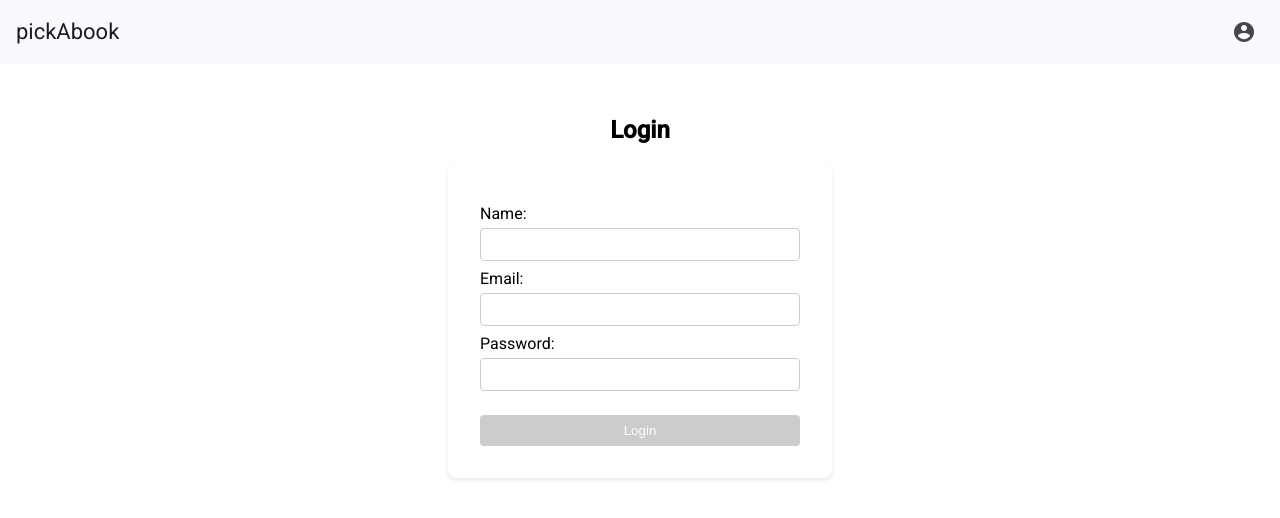
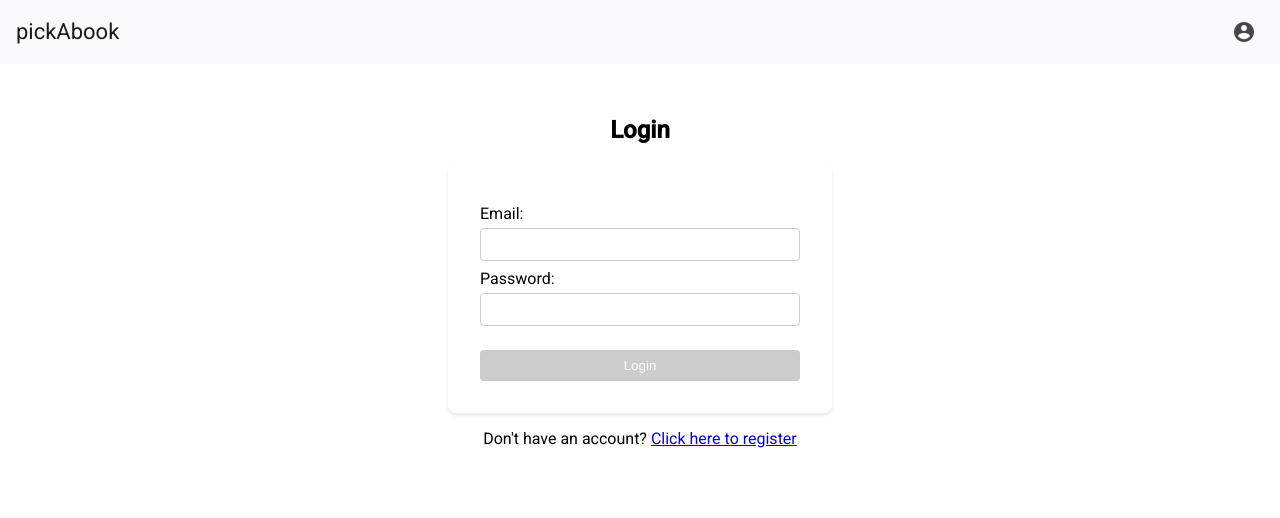
Before and after one commit to smhlanadev/mailgun-online-bookstore, an Angular app in the folder ui/: page /auth in a window 1280 px wide. Before the commit this address led to /login. Shown: the top 518 px of the page. Built offline with nearby package versions, Linux system fonts and the light colour scheme.

Commit message:
Use the same component for login and register.

```diff
--- a/ui/src/app/app.routes.ts
+++ b/ui/src/app/app.routes.ts
@@ -1,9 +1,9 @@
 import { Routes } from '@angular/router';
-import { LoginComponent } from './components/login/login.component';
+import { AuthComponent } from './components/auth/auth.component';
 import { StoreComponent } from './components/store/store.component';
 
 export const routes: Routes = [
-    { path: 'login', component: LoginComponent },
+    { path: 'auth', component: AuthComponent },
     { path: 'store', component: StoreComponent },
     { path: '', redirectTo: '/login', pathMatch: 'full' },
     { path: '**', redirectTo: '/login' }
--- /dev/null
+++ b/ui/src/app/components/auth/auth.component.html
@@ -0,0 +1,34 @@
+<div class="login-container">
+  <h2>{{ authMode === AuthMode.Login ? "Login" : "Register" }}</h2>
+
+  <form [formGroup]="authForm" (ngSubmit)="onSubmit()">
+    <div *ngIf="authMode === AuthMode.Register" class="form-control">
+      <label for="name">Name:</label>
+      <input type="text" id="name" formControlName="name" required>
+      <div *ngIf="authForm.get('name')?.invalid && authForm.get('name')?.touched" class="error">
+        Name is required
+      </div>
+    </div>
+
+    <label for="email">Email:</label>
+    <input type="text" id="email" formControlName="email" required>
+    <div *ngIf="authForm.get('email')?.invalid && authForm.get('email')?.touched" class="error">
+      Email is required
+    </div>
+
+    <label for="password">Password:</label>
+    <input type="password" id="password" formControlName="password" required>
+    <div *ngIf="authForm.get('password')?.invalid && authForm.get('password')?.touched" class="error">
+      Password is required
+    </div>
+
+    <button type="submit" [disabled]="authForm.invalid">Login</button>
+  </form>
+
+  <div *ngIf="authMode === AuthMode.Login" class="auth-switch">
+    Don't have an account? <a href="#" (click)="switchAuthMode($event)">Click here to register</a>
+  </div>
+  <div *ngIf="authMode === AuthMode.Register" class="auth-switch">
+    Already have an account? <a href="#" (click)="switchAuthMode($event)">Click here to login</a>
+  </div>
+</div>
--- a/ui/src/app/components/login/login.component.scss
+++ b/ui/src/app/components/auth/auth.component.scss
@@ -44,3 +44,18 @@ input {
   border: 1px solid #ccc;
   border-radius: 4px;
 }
+
+.auth-switch {
+  padding: 1rem;
+}
+
+.form-control {
+  display: flex;
+  flex-direction: column;
+}
+
+.error {
+  color: red;
+  margin-top: 0.1rem;
+  font-size: small;
+}
--- /dev/null
+++ b/ui/src/app/components/auth/auth.component.ts
@@ -0,0 +1,61 @@
+import { CommonModule } from '@angular/common';
+import { Component, OnInit } from '@angular/core';
+import { FormBuilder, FormGroup, FormsModule, ReactiveFormsModule, Validators } from '@angular/forms';
+import { ActivatedRoute, Router } from '@angular/router';
+
+@Component({
+  selector: 'app-auth',
+  imports: [FormsModule, ReactiveFormsModule, CommonModule],
+  templateUrl: './auth.component.html',
+  styleUrl: './auth.component.scss'
+})
+export class AuthComponent implements OnInit {
+  authForm: FormGroup;
+  AuthMode = AuthMode;
+  authMode: AuthMode = AuthMode.Login;
+
+  constructor(private router: Router, private formBuilder: FormBuilder, private route: ActivatedRoute) {
+    this.authForm = this.formBuilder.group({
+      name: ['', Validators.required],
+      email: ['', [Validators.required, Validators.email]],
+      password: ['', Validators.required]
+    });
+  }
+
+  ngOnInit(): void {}
+
+  onSubmit() {
+    if (this.authForm?.valid) {
+      const { email, password } = this.authForm.value;
+
+      if (email === 'user@g.com' && password === 'password') {
+        this.router.navigate(['/main']);
+      } else {
+        alert('Invalid credentials');
+      }
+    }
+  }
+
+  switchAuthMode(event: Event) {
+    event.preventDefault();
+    this.authMode = this.authMode === AuthMode.Login ? AuthMode.Register : AuthMode.Login;
+
+    this.router.navigate([], {
+      relativeTo: this.route,
+      queryParams: { mode: this.authMode.toLocaleLowerCase() },
+      queryParamsHandling: 'merge'
+    });
+    this.updateValidators();
+  }
+
+  updateValidators() {
+    this.authForm.clearValidators();
+    this.authForm.get('name')?.clearValidators();
+    this.authForm.reset();
+  }
+}
+
+export enum AuthMode {
+  Login = 'Login',
+  Register = 'Register'
+}
--- a/ui/src/app/components/login/login.component.html
+++ /dev/null
@@ -1,24 +0,0 @@
-<div class="login-container">
-  <h2>Login</h2>
-  <form [formGroup]="loginForm" (ngSubmit)="onLogin()">
-    <label for="name">Name:</label>
-    <input type="text" id="name" formControlName="name" required>
-    <div *ngIf="loginForm.get('name')?.invalid && loginForm.get('name')?.touched">
-      Name is required
-    </div>
-
-    <label for="email">Email:</label>
-    <input type="text" id="email" formControlName="email" required>
-    <div *ngIf="loginForm.get('email')?.invalid && loginForm.get('email')?.touched">
-      Email is required
-    </div>
-
-    <label for="password">Password:</label>
-    <input type="password" id="password" formControlName="password" required>
-    <div *ngIf="loginForm.get('password')?.invalid && loginForm.get('password')?.touched">
-      Password is required
-    </div>
-
-    <button type="submit" [disabled]="loginForm.invalid">Login</button>
-  </form>
-</div>
--- a/ui/src/app/components/login/login.component.ts
+++ /dev/null
@@ -1,36 +0,0 @@
-import { CommonModule } from '@angular/common';
-import { Component, OnInit } from '@angular/core';
-import { FormBuilder, FormGroup, FormsModule, ReactiveFormsModule, Validators } from '@angular/forms';
-import { Router } from '@angular/router';
-
-@Component({
-  selector: 'app-login',
-  imports: [FormsModule, ReactiveFormsModule, CommonModule],
-  templateUrl: './login.component.html',
-  styleUrl: './login.component.scss'
-})
-export class LoginComponent implements OnInit {
-  loginForm: FormGroup;
-
-  constructor(private router: Router, private formBuilder: FormBuilder) {
-    this.loginForm = this.formBuilder.group({
-      name: ['', Validators.required],
-      email: ['', [Validators.required, Validators.email]],
-      password: ['', Validators.required]
-    });
-  }
-
-  ngOnInit(): void {}
-
-  onLogin() {
-    if (this.loginForm?.valid) {
-      const { email, password } = this.loginForm.value;
-
-      if (email === 'user@g.com' && password === 'password') {
-        this.router.navigate(['/main']);
-      } else {
-        alert('Invalid credentials');
-      }
-    }
-  }
-}
--- /dev/null
+++ b/ui/src/app/models/user.model.ts
@@ -0,0 +1,6 @@
+export interface User {
+    id: number
+    name: string;
+    email: string;
+    firstTimeLogin: boolean;
+}
--- a/ui/src/app/services/user.service.ts
+++ b/ui/src/app/services/user.service.ts
@@ -1,4 +1,5 @@
 import { Injectable } from '@angular/core';
+import { User } from '../models/user.model';
 
 @Injectable({
   providedIn: 'root'
@@ -6,4 +7,8 @@ import { Injectable } from '@angular/core';
 export class UserService {
 
   constructor() { }
+
+  login(user: User) {
+
+  }
 }
```
Also changed, not shown: 1 other file (tests, documents, lock files or other folders).
